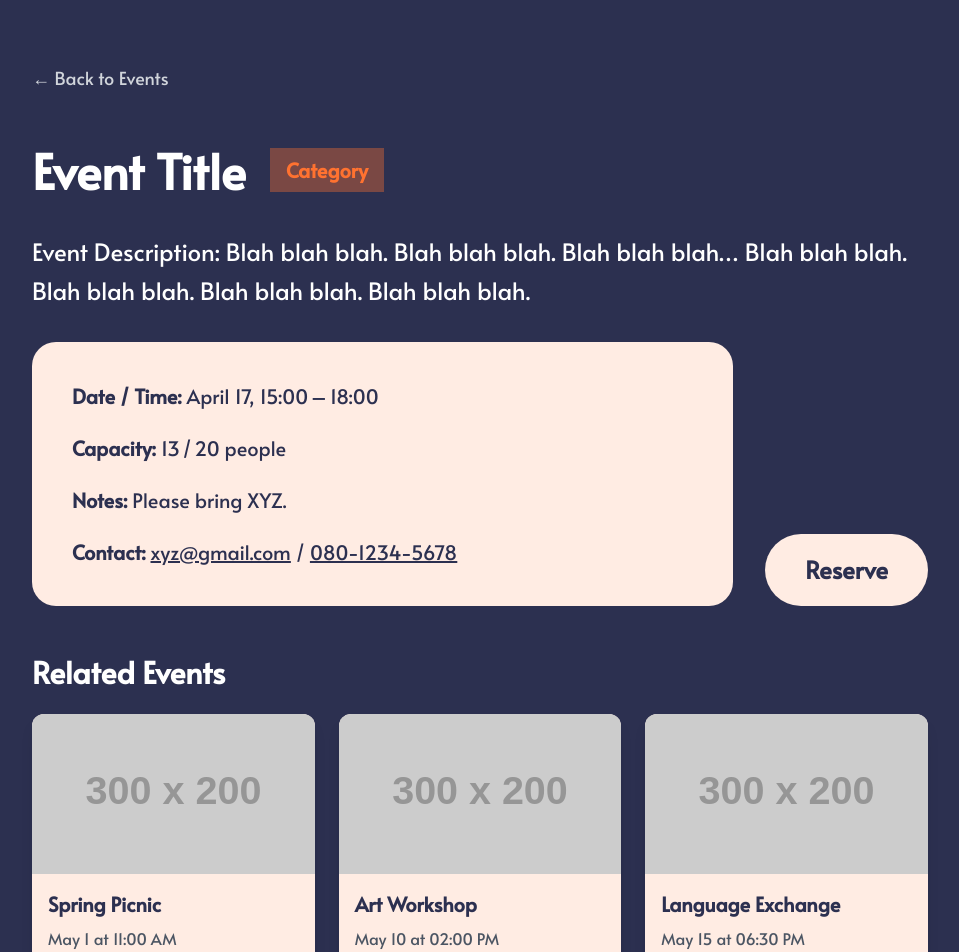
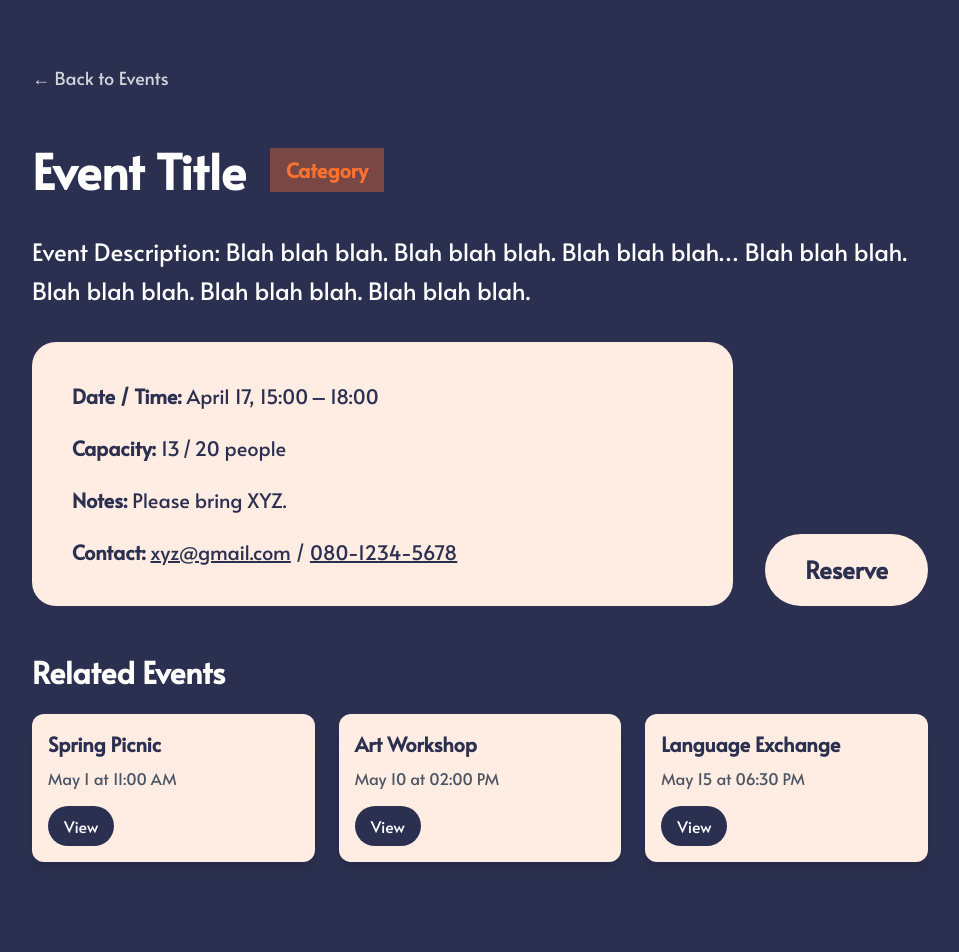
Before and after one commit to nobu-h-o/ConnectWaseda, a Next.js app in the folder frontend/: page /eventdetails in a window 1280 px wide. Shown: the top 952 px of the page, without its empty margins (160-1119 px from the left). After the commit the page ends 926 px from the top, so only its background shows below. Built offline with nearby package versions, Linux system fonts and the light colour scheme.

Commit message:
fixed issues

```diff
--- a/frontend/app/eventdetails/page.tsx
+++ b/frontend/app/eventdetails/page.tsx
@@ -114,11 +114,6 @@ export default function EventDetails() {
                 key={ev.id}
                 className="bg-[#FFECE3] rounded-xl overflow-hidden shadow-lg"
               >
-                <img
-                  src={ev.imageUrl}
-                  alt={`${ev.title} poster`}
-                  className="w-full h-40 object-cover"
-                />
                 <div className="p-4">
                   <h3 className="text-xl font-semibold text-[#2c3050] mb-2">
                     {ev.title}
--- a/frontend/app/layout.tsx
+++ b/frontend/app/layout.tsx
@@ -1,6 +1,13 @@
-import type React from "react"
+import type { ReactNode } from "react"
 import type { Metadata } from "next"
+import { Alata } from "next/font/google"
 import "./globals.css"
+
+const alata = Alata({
+  weight: '400',
+  subsets: ['latin'],
+  display: 'swap',
+})
 
 export const metadata: Metadata = {
   title: "Waseda Event Project",
@@ -10,13 +17,10 @@ export const metadata: Metadata = {
 export default function RootLayout({
   children,
 }: {
-  children: React.ReactNode
+  children: ReactNode
 }) {
   return (
-    <html lang="en">
-      <head>
-        <link rel="stylesheet" href="https://fonts.googleapis.com/css2?family=Alata&display=swap" />
-      </head>
+    <html lang="en" className={alata.className}>
       <body>{children}</body>
     </html>
   )
--- a/frontend/app/profilesetup/page.tsx
+++ b/frontend/app/profilesetup/page.tsx
@@ -1,4 +1,5 @@
 import Header from "@/app/components/header";
+import Link from "next/link"; // Import the Link component
 
 export default function CreateProfile() {
   return (
@@ -7,9 +8,9 @@ export default function CreateProfile() {
 
       {/* Breadcrumb */}
       <nav aria-label="Breadcrumb" className="w-full max-w-3xl mb-4">
-        <a href="/" className="text-sm text-gray-300 hover:text-white transition">
+        <Link href="/" className="text-sm text-gray-300 hover:text-white transition">
           ← Back to Home
-        </a>
+        </Link>
       </nav>
 
       {/* Title + Stepper */}
@@ -110,7 +111,7 @@ export default function CreateProfile() {
         />
       </form>
 
-      {/* Original “Next” button outside the form */}
+      {/* Original "Next" button outside the form */}
       <button
         className="mt-8 bg-[#A0A7E0] rounded-full px-10 py-5 text-base font-medium
                    transition-all duration-200 hover:brightness-105 mx-auto"
```
